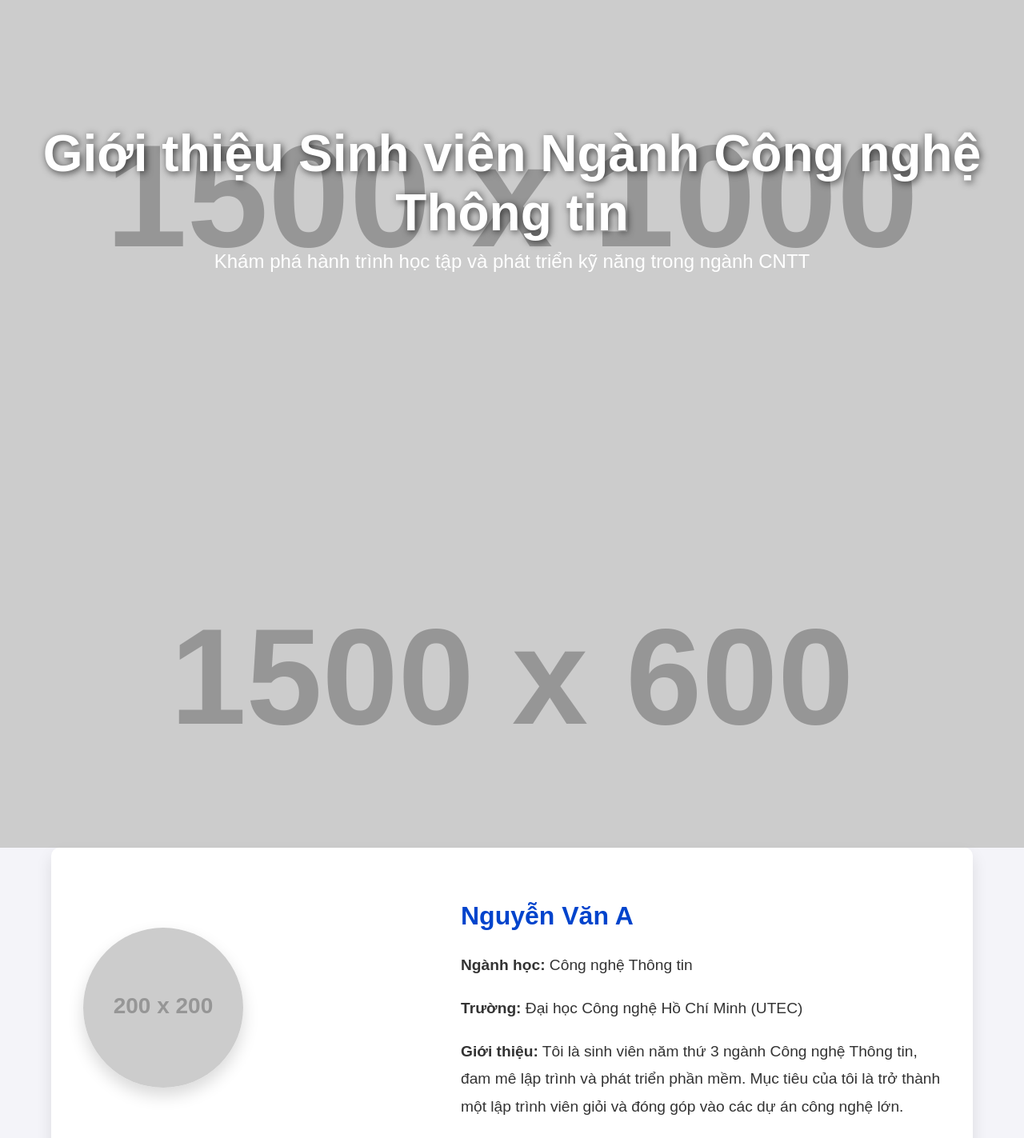
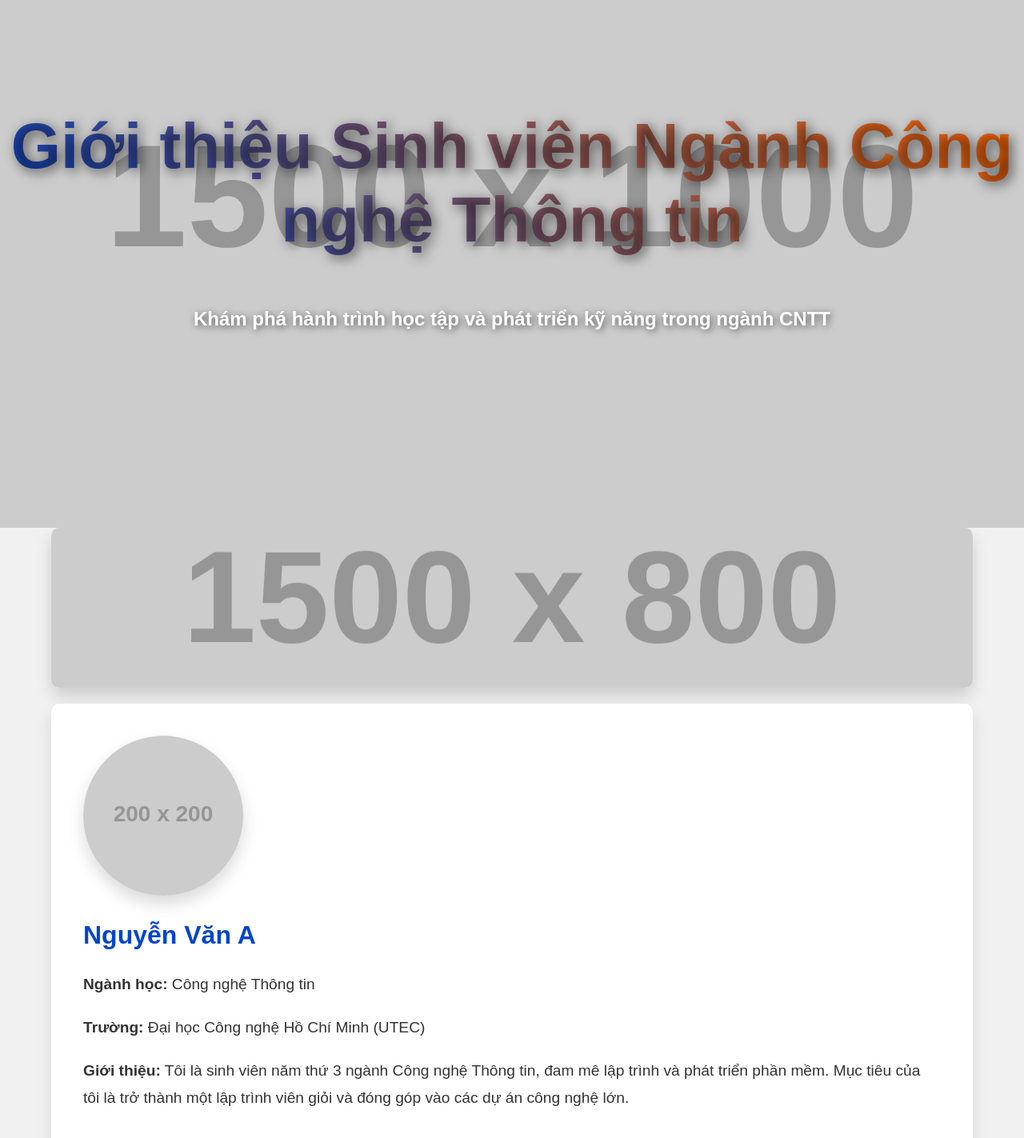
Before and after one commit to Sang0000022255/test-2, a plain HTML site: page index.html in a window 1280 px wide. Shown: the part 140-1563 px from the top of the page at 80% size. Drawn offline with Linux system fonts and the light colour scheme; placeholder pictures from the web are drawn by us.

Commit message:
Update index.html

```diff
--- a/index.html
+++ b/index.html
@@ -7,18 +7,18 @@
     <style>
         body {
             font-family: 'Arial', sans-serif;
-            background-color: #f4f4f9;
             margin: 0;
             padding: 0;
             color: #333;
             overflow-x: hidden;
+            background-color: #f1f1f1;
         }
 
         /* Background video */
         header {
             position: relative;
             height: 100vh;
-            background: url('https://via.placeholder.com/1500x1000') no-repeat center center/cover;
+            background: url('https://via.placeholder.com/1500x1000?text=Technology+Background') no-repeat center center/cover;
             color: white;
             text-align: center;
             display: flex;
@@ -28,35 +28,40 @@
             background-attachment: fixed;
         }
 
+        /* Tiêu đề đẹp mắt */
         header h1 {
-            font-size: 4rem;
+            font-size: 5rem;
             font-weight: bold;
-            text-shadow: 2px 2px 10px rgba(0, 0, 0, 0.7);
-            margin: 0;
+            background: linear-gradient(45deg, #0044cc, #ff6600);
+            -webkit-background-clip: text;
+            color: transparent;
+            text-shadow: 4px 4px 15px rgba(0, 0, 0, 0.6);
+            animation: textFadeIn 2s ease-in-out forwards;
         }
 
+        /* Animation cho tiêu đề */
+        @keyframes textFadeIn {
+            0% { transform: translateY(-50px); opacity: 0; }
+            100% { transform: translateY(0); opacity: 1; }
+        }
+
+        /* Mô tả dưới tiêu đề */
         header p {
             font-size: 1.5rem;
             margin-top: 10px;
+            font-weight: 600;
+            color: #fff;
+            text-shadow: 2px 2px 10px rgba(0, 0, 0, 0.6);
         }
 
-        /* Parallax scrolling effect */
-        .parallax {
-            background-image: url('https://via.placeholder.com/1500x600');
-            min-height: 400px;
-            background-attachment: fixed;
-            background-position: center;
-            background-repeat: no-repeat;
-            background-size: cover;
-        }
-
+        /* Phần nội dung */
         .container {
             width: 90%;
             margin: 0 auto;
         }
 
         .section {
-            background-color: white;
+            background-color: #ffffff;
             margin-bottom: 30px;
             padding: 40px;
             border-radius: 10px;
@@ -82,14 +87,6 @@
             line-height: 1.8;
         }
 
-        /* Profile */
-        .profile {
-            display: flex;
-            align-items: center;
-            justify-content: space-between;
-            margin-bottom: 40px;
-        }
-
         .profile img {
             width: 200px;
             height: 200px;
@@ -100,10 +97,6 @@
 
         .profile img:hover {
             transform: scale(1.1);
-        }
-
-        .profile .text {
-            max-width: 600px;
         }
 
         /* Skills Cards */
@@ -130,20 +123,22 @@
             box-shadow: 0 15px 25px rgba(0, 0, 0, 0.2);
         }
 
-        /* Footer */
         footer {
             background-color: #0044cc;
             color: white;
             padding: 20px 0;
             text-align: center;
-            font-size: 1.2rem;
         }
 
-        @media (max-width: 768px) {
-            header h1 {
-                font-size: 2.5rem;
-            }
+        .tech-image {
+            width: 100%;
+            height: 200px;
+            background: url('https://via.placeholder.com/1500x800?text=Technology+Images') no-repeat center center/cover;
+            margin-bottom: 20px;
+            border-radius: 10px;
+            box-shadow: 0 10px 20px rgba(0, 0, 0, 0.15);
         }
+
     </style>
 </head>
 <body>
@@ -154,10 +149,10 @@
         <p>Khám phá hành trình học tập và phát triển kỹ năng trong ngành CNTT</p>
     </header>
 
-    <!-- Parallax Section -->
-    <div class="parallax"></div>
+    <div class="container">
+        <!-- Technology Image Section -->
+        <div class="tech-image"></div>
 
-    <div class="container">
         <!-- Profile Section -->
         <section class="section profile">
             <img src="https://via.placeholder.com/200" alt="Ảnh đại diện">
@@ -190,7 +185,6 @@
         <!-- Projects Section -->
         <section class="section">
             <h2>Dự án</h2>
-            <p>Trong quá trình học, tôi đã tham gia vào nhiều dự án lập trình, bao gồm:</p>
             <ul>
                 <li><strong>Ứng dụng quản lý học sinh:</strong> Xây dựng một ứng dụng quản lý thông tin học sinh sử dụng Java và MySQL.</li>
                 <li><strong>Trang web bán hàng trực tuyến:</strong> Phát triển một trang web bán hàng với HTML, CSS, JavaScript và React.</li>
```
